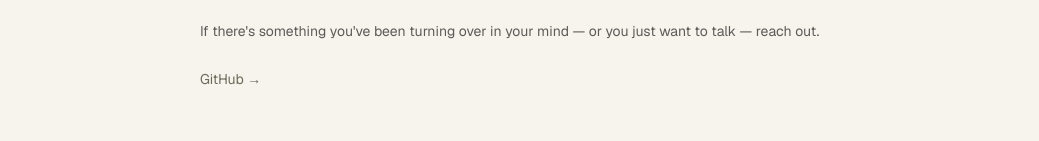
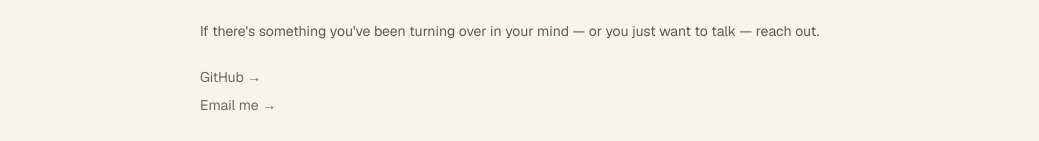
Before and after one commit to marsen/Marsen.Studio.Arsenal, a Next.js app: page /en/about in a window 1280 px wide. Shown: the part 811-952 px from the top of the page, without its empty margins (120-1159 px from the left). Built offline with nearby package versions, Linux system fonts and the light colour scheme.

Commit message:
feat: add email link to about page connect section
The connect section only linked to GitHub; add a mailto link so
visitors without GitHub can still reach out directly.

```diff
--- a/messages/en.json
+++ b/messages/en.json
@@ -38,7 +38,8 @@
     "philosophy2": "What I want to do: be the guide for people who have an idea but don't know where to start. Many people will build only one product in their lifetime. The first one is hard. And it matters.",
     "connectTitle": "Have an idea?",
     "connect": "If there's something you've been turning over in your mind — or you just want to talk — reach out.",
-    "github": "GitHub"
+    "github": "GitHub",
+    "emailMe": "Email me"
   },
   "demos": {
     "title": "Demos",
--- a/messages/zh.json
+++ b/messages/zh.json
@@ -38,7 +38,8 @@
     "philosophy2": "我想做的，是陪那些有想法卻不知道從哪裡開始的人，把東西真的做出來。很多人一輩子可能只做一個專案，第一次最難，也最重要。",
     "connectTitle": "有想法嗎？",
     "connect": "如果你有個一直放在腦子裡的點子，或只是想聊聊——都可以找我。",
-    "github": "GitHub"
+    "github": "GitHub",
+    "emailMe": "寫信給我"
   },
   "demos": {
     "title": "作品",
--- a/src/app/[locale]/about/page.tsx
+++ b/src/app/[locale]/about/page.tsx
@@ -24,6 +24,7 @@ export default function AboutPage() {
       <section>
         <h2 className="font-display mb-4 text-xl font-semibold tracking-tight">{t('connectTitle')}</h2>
         <p className="mb-6 text-sm leading-relaxed text-foreground/70">{t('connect')}</p>
+        <div className="flex flex-col gap-2">
           <a
             href="https://github.com/marsen"
             target="_blank"
@@ -32,6 +33,13 @@ export default function AboutPage() {
           >
             {t('github')} →
           </a>
+          <a
+            href="mailto:admin@marsen.me"
+            className="text-sm text-muted-foreground underline-offset-4 hover:text-accent hover:underline"
+          >
+            {t('emailMe')} →
+          </a>
+        </div>
       </section>
     </div>
   );
```
Lines whose indentation alone changed are shown as unchanged.
